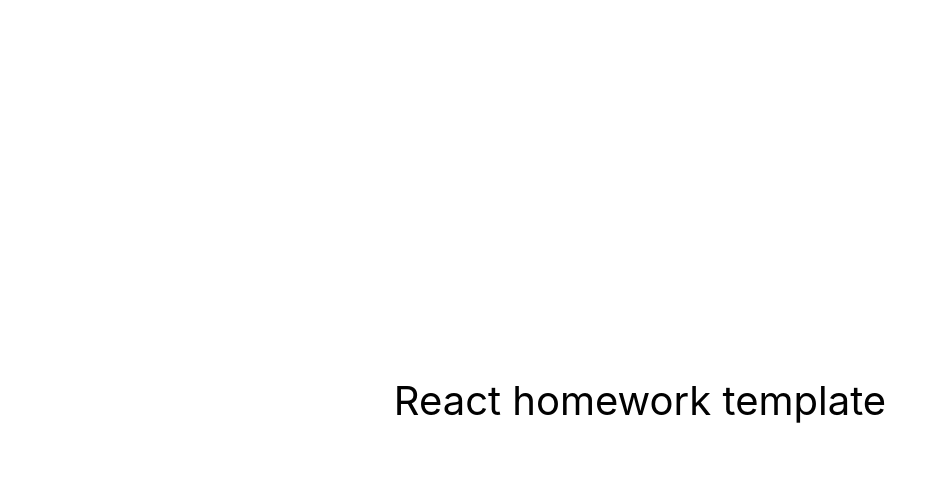
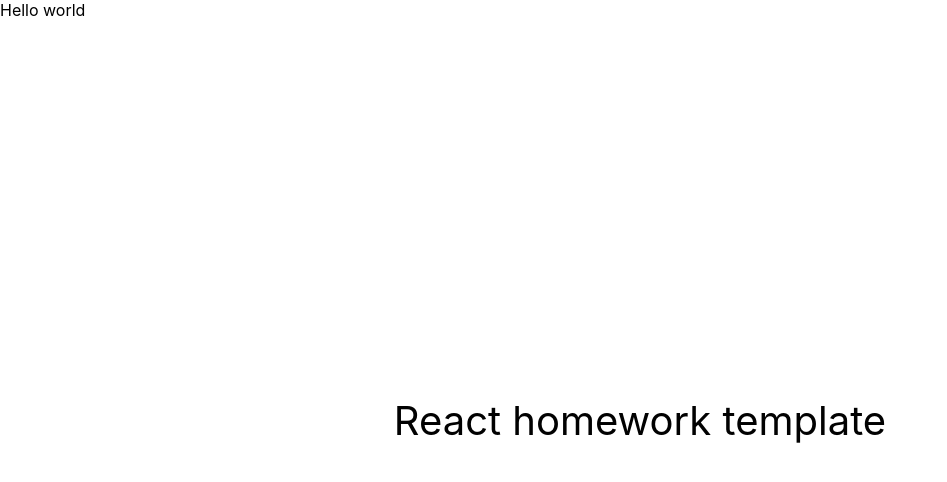
Before and after one commit to Blazej90/goit-react-hw-02-phonebook, a React (Create React App) app: page / in a window 1280 px wide. Shown: the top 482 px of the page, without its empty margins (0-947 px from the left). Built offline with nearby package versions, Linux system fonts and the light colour scheme.

Commit message:
index.js

```diff
--- a/src/index.js
+++ b/src/index.js
@@ -5,6 +5,7 @@
 
 ReactDOM.createRoot(document.getElementById('root')).render(
   <React.StrictMode>
+    <div>Hello world</div>
     <App />
   </React.StrictMode>
 );
```
